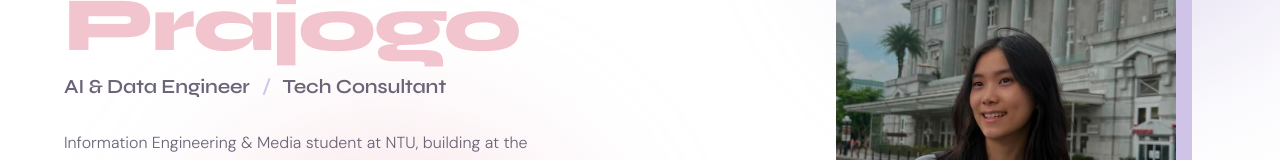
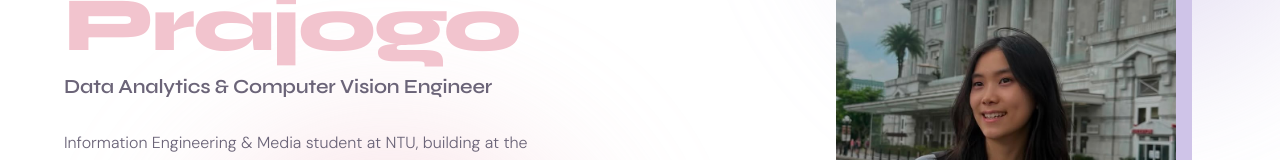
Before and after one commit to vionyp/vionyp.github.io, a plain HTML site: page index.html in a window 1280 px wide. Shown: the part 335-495 px from the top of the page. Drawn offline with Linux system fonts and the light colour scheme.

Commit message:
Update portfolio website

```diff
--- a/index.html
+++ b/index.html
@@ -605,9 +605,7 @@
       <div class="hero-eyebrow">Based in Singapore &amp; Indonesia</div>
       <h1 class="hero-name">Viony<br><span class="accent">Prajogo</span></h1>
       <p class="hero-tagline">
-        AI &amp; Data Engineer
-        <span class="sep">/</span>
-        Tech Consultant
+        Data Analytics &amp; Computer Vision Engineer
       </p>
       <p class="hero-bio">
         Information Engineering &amp; Media student at NTU, building at the intersection of
```
